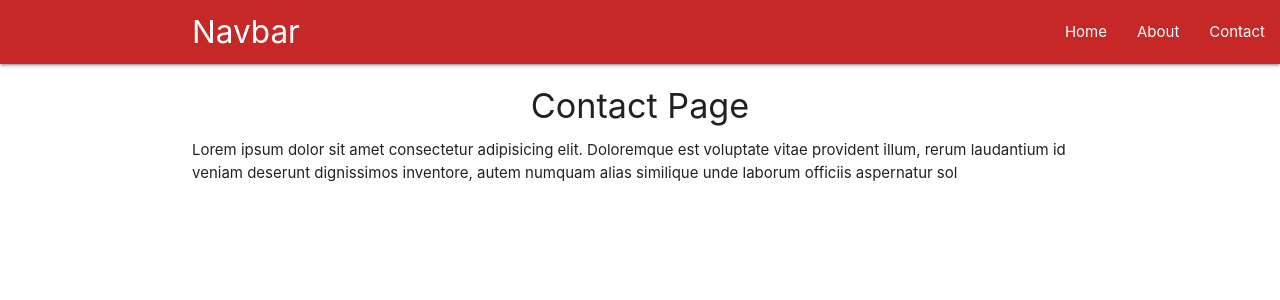
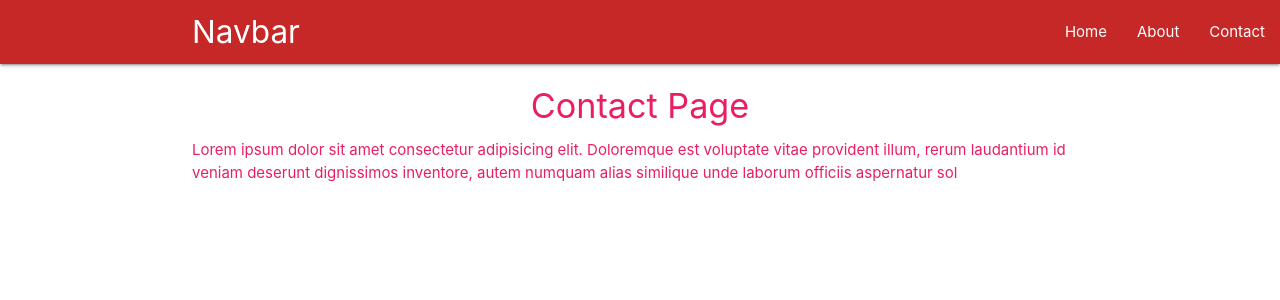
Before and after one commit to muscaiu/post-app-for-ci, a React (Create React App) app: page /contact in a window 1280 px wide. Shown: the top 300 px of the page. Built offline with nearby package versions, Linux system fonts and the light colour scheme.

Commit message:
creating and using a hoc to apply random color

```diff
--- a/src/components/Contact.js
+++ b/src/components/Contact.js
@@ -1,4 +1,5 @@
 import React from 'react'
+import Rainbow from '../hoc/Rainbow'
 
 const Contact = () => {
   return (
@@ -9,4 +10,4 @@
   )
 }
 
-export default Contact;
+export default Rainbow(Contact);
--- /dev/null
+++ b/src/hoc/Rainbow.js
@@ -0,0 +1,17 @@
+import React from 'react'
+
+const Rainbow = (WrappedComponent) => {
+  const colors = ['red', 'pink', 'orange', 'blue', 'green', 'yellow'];
+  const randomColor = colors[Math.floor(Math.random() * 5)]
+  const className = randomColor + '-text'; //red-text, green-text, etc
+  console.log('className', className);
+  return (props) => {
+    return (
+      <div className={className}>
+        <WrappedComponent {...props} />
+      </div>
+    )
+  }
+}
+
+export default Rainbow;
```
